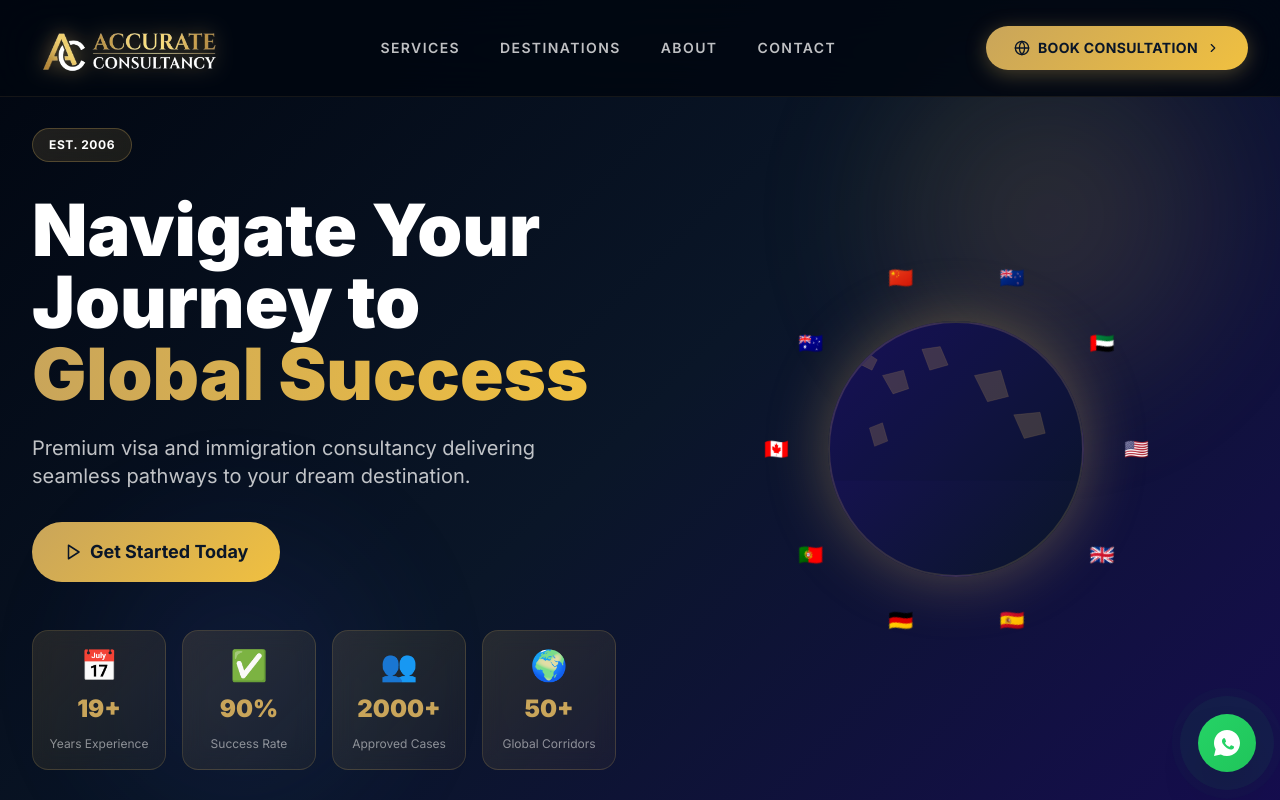
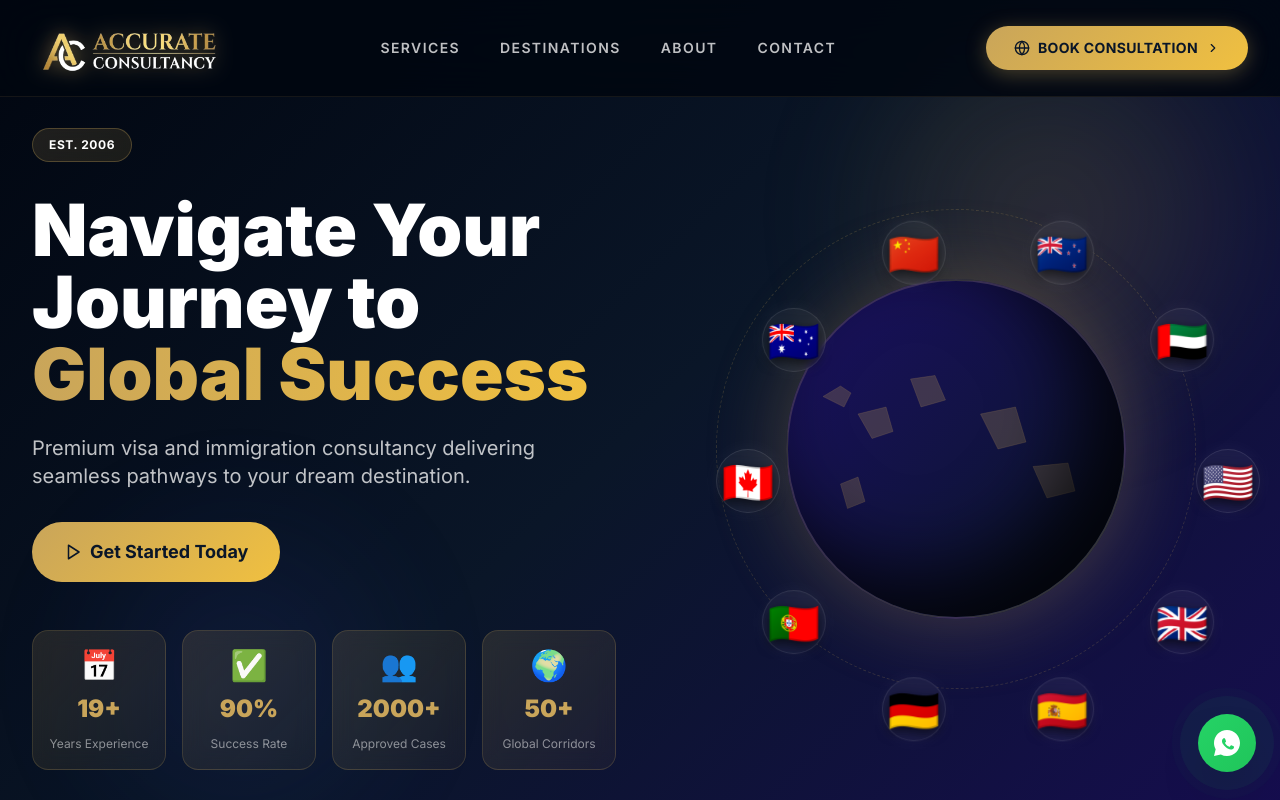
Before and after one commit to imran1001/Accurate-ConsultancyV3, a React (Vite) app: page / in a window 1280 px wide. Shown: the top 800 px of the page. Built offline with nearby package versions, Linux system fonts and the light colour scheme.

Commit message:
Refactor Hero component and update styles

```diff
--- a/src/components/Hero.jsx
+++ b/src/components/Hero.jsx
@@ -1,5 +1,5 @@
 import React, { useState, useEffect } from 'react';
-import { Play, ArrowRight } from 'lucide-react';
+import { Play } from 'lucide-react';
 
 // Counter Hook
 const useCounter = (end, duration = 2000, start = 0) => {
@@ -37,7 +37,7 @@ const countriesData = [
 const ContinentsMap = () => (
   <svg viewBox="0 0 960 600" className="w-full h-full" style={{ opacity: 0.8 }}>
     <defs>
-      <style>{`.continent{fill:rgba(201,165,90,0.3);stroke:rgba(201,165,90,0.6);stroke-width:1}.water{fill:rgba(10,22,40,0.2)}`}</style>
+      <style>{`.continent{fill:rgba(201,165,90,0.3);stroke:rgba(201,165,90,0.6);stroke-width:1}.water{fill:transparent}`}</style>
     </defs>
     <rect className="water" width="960" height="600" />
     <g className="continent">
@@ -55,8 +55,6 @@ const Hero = () => {
   const yearsCount = useCounter(19, 2000);
   const successCount = useCounter(90, 2000);
   const casesCount = useCounter(2000, 2500);
-
-  // Changed from countriesData.length (10) to 50 to meet your requirements
   const countriesCount = useCounter(50, 2000);
 
   const [hoveredCountry, setHoveredCountry] = useState(null);
@@ -67,6 +65,7 @@ const Hero = () => {
       <div className="absolute bottom-0 left-20 w-80 h-80 rounded-full blur-3xl opacity-15 pointer-events-none" style={{ background: 'radial-gradient(circle, #3b4fca, transparent)', animation: 'float 15s ease-in-out infinite reverse' }} />
 
       <div className="max-w-7xl mx-auto w-full relative z-10 grid lg:grid-cols-2 gap-12 items-center">
+        {/* Left Content */}
         <div>
           <div className="inline-flex items-center space-x-3 mb-8 px-4 py-2 rounded-full animate-fadeInUp" style={{ background: 'linear-gradient(135deg, rgba(201,165,90,0.15), rgba(240,192,64,0.1))', border: '1px solid rgba(201,165,90,0.3)', backdropFilter: 'blur(10px)' }}>
             <span className="text-xs font-bold text-white uppercase tracking-wider">Est. 2006</span>
@@ -100,22 +99,118 @@ const Hero = () => {
           </div>
         </div>
 
-        <div className="hidden lg:flex items-center justify-center relative h-96">
-          <div className="relative w-64 h-64 rounded-full overflow-hidden" style={{ background: 'linear-gradient(135deg, #1a1060, #0a1628)', boxShadow: '0 0 60px rgba(201,165,90,0.4)', border: '2px solid rgba(201,165,90,0.2)' }}>
-            <div style={{ animation: 'panGlobalMap 30s linear infinite' }}><ContinentsMap /></div>
+        {/* Right Content - The Globe & Orbiting Flags */}
+        <div className="hidden lg:flex items-center justify-center relative h-[600px] w-full">
+
+          {/* Main Central Globe */}
+          <div className="relative w-[340px] h-[340px] rounded-full overflow-hidden z-10" style={{ background: 'linear-gradient(135deg, #1a1060, #0a1628)', boxShadow: '0 0 80px rgba(201,165,90,0.3)', border: '2px solid rgba(201,165,90,0.2)' }}>
+            <div className="flex h-full" style={{ width: '200%', animation: 'panGlobalMap 30s linear infinite' }}>
+              <div className="w-1/2 h-full"><ContinentsMap /></div>
+              <div className="w-1/2 h-full"><ContinentsMap /></div>
+            </div>
+            {/* Volumetric Globe Shadow */}
+            <div className="absolute inset-0 rounded-full shadow-[inset_-40px_-40px_80px_rgba(0,0,0,0.8)] pointer-events-none" />
           </div>
-          {countriesData.map((country, index) => (
-            <div key={index} className="absolute" style={{ transform: `rotate(${country.angle}deg) translateX(180px)`, animation: `rotateOrbit 25s linear infinite`, animationDelay: `${index * 1}s` }}>
-              <div style={{ transform: `rotate(-${country.angle}deg)`, cursor: 'pointer' }} onMouseEnter={() => setHoveredCountry(index)} onMouseLeave={() => setHoveredCountry(null)}>
-                <span style={{ fontSize: '20px' }}>{country.flag}</span>
-                {hoveredCountry === index && <div style={{ position: 'absolute', background: '#c9a55a', color: '#0a1628', padding: '4px 8px', borderRadius: '4px', fontSize: '10px', bottom: '100%', left: '50%', transform: 'translateX(-50%)' }}>{country.name}</div>}
+
+          {/* Orbit System Ring */}
+          <div className="absolute top-1/2 left-1/2 w-0 h-0 z-20" style={{ animation: 'orbitSpin 35s linear infinite' }}>
+            {countriesData.map((country, index) => (
+              // 1. Position the flag along the orbit path
+              <div
+                key={index}
+                className="absolute top-0 left-0 flex items-center justify-center"
+                style={{ transform: `rotate(${country.angle}deg) translateX(240px)` }} // 240px is the orbit radius
+              >
+                {/* 2. Counter-rotate exactly opposite to the orbit to keep elements upright */}
+                <div style={{ animation: 'orbitCounterSpin 35s linear infinite' }}>
+
+                  {/* 3. Counter-rotate the initial placement angle so the flag doesn't sit sideways */}
+                  <div
+                    style={{ transform: `rotate(-${country.angle}deg)`, cursor: 'pointer' }}
+                    onMouseEnter={() => setHoveredCountry(index)}
+                    onMouseLeave={() => setHoveredCountry(null)}
+                    className="relative flex items-center justify-center group"
+                  >
+
+                    {/* The Flag Container */}
+                    <div
+                      className="flex items-center justify-center w-16 h-16 rounded-full transition-all duration-300 group-hover:scale-125"
+                      style={{
+                        background: 'rgba(255, 255, 255, 0.05)',
+                        border: '1px solid rgba(255, 255, 255, 0.1)',
+                        backdropFilter: 'blur(4px)',
+                        boxShadow: '0 0 20px rgba(255,255,255,0.05)'
+                      }}
+                    >
+                      <span style={{ fontSize: '42px', filter: 'drop-shadow(0 4px 6px rgba(0,0,0,0.6))' }}>
+                        {country.flag}
+                      </span>
+                    </div>
+
+                    {/* Hover Tooltip */}
+                    <div
+                      className={`absolute bottom-full mb-3 px-4 py-1.5 rounded-lg font-bold text-sm whitespace-nowrap transition-all duration-300 pointer-events-none ${
+                        hoveredCountry === index ? 'opacity-100 translate-y-0' : 'opacity-0 translate-y-2'
+                      }`}
+                      style={{
+                        background: '#c9a55a',
+                        color: '#0a1628',
+                        boxShadow: '0 4px 15px rgba(201,165,90,0.4)'
+                      }}
+                    >
+                      {country.name}
+                      <div className="absolute top-full left-1/2 -translate-x-1/2 border-4 border-transparent border-t-[#c9a55a]" />
+                    </div>
+
+                  </div>
+                </div>
               </div>
-            </div>
-          ))}
+            ))}
+          </div>
+
+          {/* Faint Orbit Guideline */}
+          <div className="absolute top-1/2 left-1/2 -translate-x-1/2 -translate-y-1/2 w-[480px] h-[480px] rounded-full border border-dashed border-[#c9a55a]/20 pointer-events-none" />
         </div>
       </div>
 
-      <style>{`@keyframes fadeInUp{from{opacity:0;transform:translateY(30px)}to{opacity:1;transform:translateY(0)}}@keyframes slideInLeft{from{opacity:0;transform:translateX(-30px)}to{opacity:1;transform:translateX(0)}}@keyframes textShimmer{0%,100%{backgroundPosition:200% 0}50%{backgroundPosition:0 0}}@keyframes rotateOrbit{from{transform:rotate(0deg)translateX(180px)}to{transform:rotate(360deg)translateX(180px)}}@keyframes panGlobalMap{from{transform:translateX(0)}to{transform:translateX(-100px)}}@keyframes float{0%,100%{transform:translateY(0px)}50%{transform:translateY(-20px)}}.animate-fadeInUp{animation:fadeInUp .8s ease-out forwards;opacity:0}.delay-100{animation-delay:.1s}.delay-200{animation-delay:.2s}.delay-300{animation-delay:.3s}.animate-slideInLeft{animation:slideInLeft .8s ease-out forwards;opacity:0}`}</style>
+      <style>{`
+        @keyframes fadeInUp {
+          from { opacity: 0; transform: translateY(30px); }
+          to { opacity: 1; transform: translateY(0); }
+        }
+        @keyframes slideInLeft {
+          from { opacity: 0; transform: translateX(-30px); }
+          to { opacity: 1; transform: translateX(0); }
+        }
+        @keyframes textShimmer {
+          0%, 100% { backgroundPosition: 200% 0; }
+          50% { backgroundPosition: 0 0; }
+        }
+        /* Forward Orbit Spin */
+        @keyframes orbitSpin {
+          from { transform: rotate(0deg); }
+          to { transform: rotate(360deg); }
+        }
+        /* Exact Counter Spin to Keep Flags Upright */
+        @keyframes orbitCounterSpin {
+          from { transform: rotate(360deg); }
+          to { transform: rotate(0deg); }
+        }
+        /* Continuous Map Panning */
+        @keyframes panGlobalMap {
+          from { transform: translateX(0); }
+          to { transform: translateX(-50%); }
+        }
+        @keyframes float {
+          0%, 100% { transform: translateY(0px); }
+          50% { transform: translateY(-20px); }
+        }
+        .animate-fadeInUp { animation: fadeInUp .8s ease-out forwards; opacity: 0; }
+        .delay-100 { animation-delay: .1s; }
+        .delay-200 { animation-delay: .2s; }
+        .delay-300 { animation-delay: .3s; }
+        .animate-slideInLeft { animation: slideInLeft .8s ease-out forwards; opacity: 0; }
+      `}</style>
     </section>
   );
 };
```
